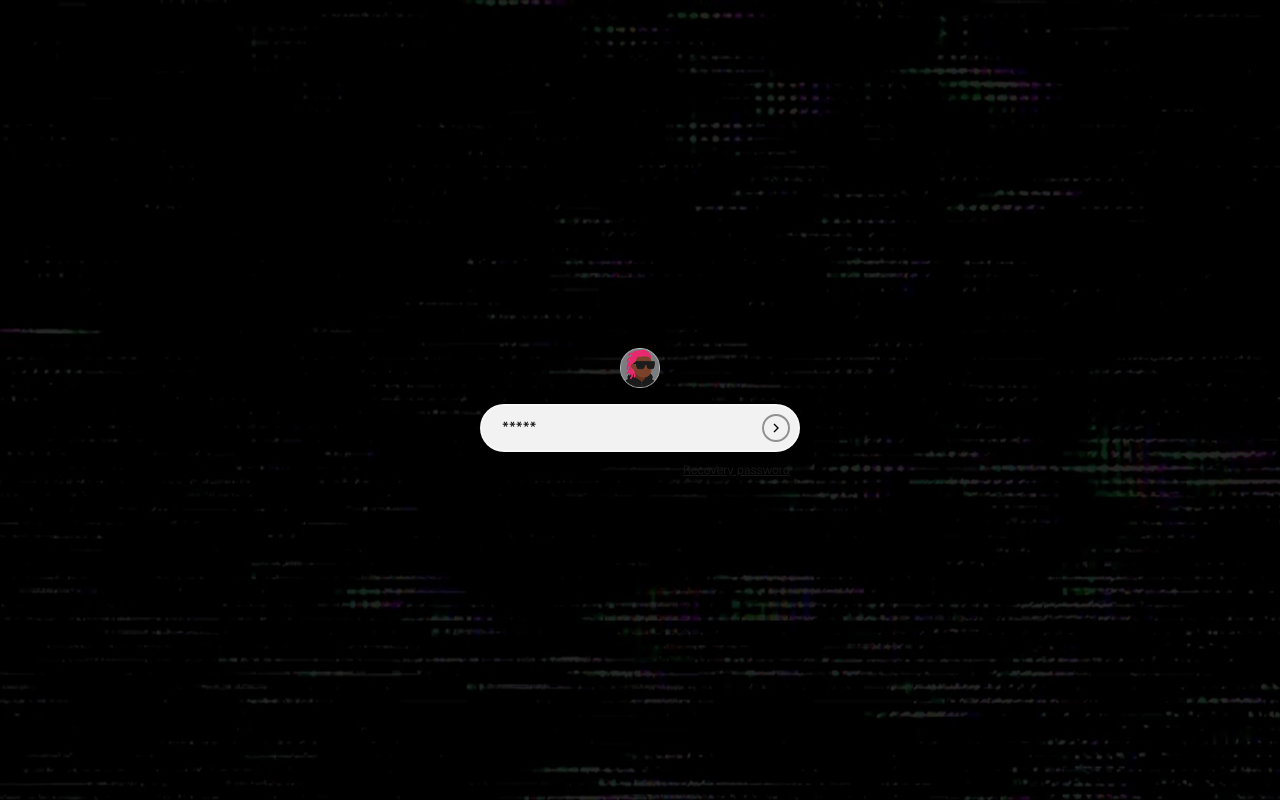
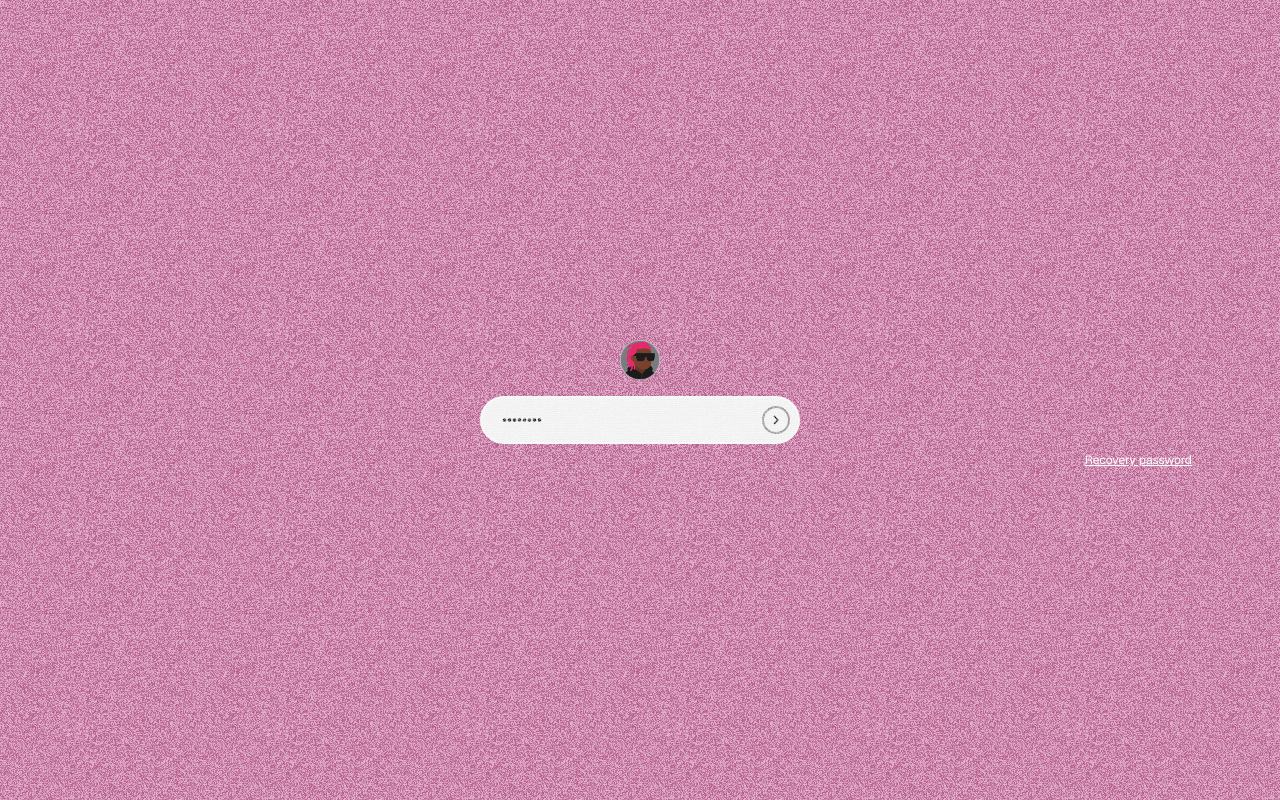
Before and after one commit to webmaster540/DEMEANOR, a Next.js app: page / in a window 1280 px wide. Built offline with nearby package versions, Linux system fonts and the light colour scheme.

Commit message:
styling: changed background

```diff
--- a/src/app/(frontend)/globals.css
+++ b/src/app/(frontend)/globals.css
@@ -13,8 +13,10 @@
 }
 
 body {
-  background-image: url('../../../public/static.png');
-  background-color: black;
+  /* background-image: url('../../../public/staticuzi.png');
+  background-position: center;
+  background-size: cover; */
+  /* background-color: pink; */
   color: var(--foreground);
   font-family: Arial, Helvetica, sans-serif;
 }
--- a/src/app/components/HomePage.tsx
+++ b/src/app/components/HomePage.tsx
@@ -6,12 +6,13 @@ import pfp from '../../../public/pfp.png';
 import Link from "next/link";
 import { useState } from "react";
 import QuestionTerminal from "./QuestionTerminal";
+import TVStatic from "./TVStatic";
 
 export default function HomePage() {
   const [openTerminal, setOpenTerminal] = useState(false);
 
   return (
-    <div className="font-sans grid content-center min-h-screen p-8 sm:p-20 overflow-hidden">
+    <div className="font-sans grid content-center min-h-screen p-8 sm:p-20 overflow-hidden bg-pink-400/60">
       {openTerminal && (
         <>
           <div className="fixed inset-0 bg-black/50 z-40 backdrop-blur-sm"></div>
@@ -20,20 +21,32 @@ export default function HomePage() {
       )}
 
       <main className="relative flex flex-col space-y-4 row-start-2 items-center">
-        <div className="w-10 h-10">
+        <div className="w-10 h-10 z-20">
           <Image src={pfp} className="object-cover w-full h-full" alt="profile picture" />
         </div>
-        <div onClick={() => setOpenTerminal(true)} className="relative flex gap-4 items-center rounded-full border-2 border-solid border-white/40 bg-[#f2f2f2] transition-colors h-10 sm:h-12 px-4 sm:px-5 w-full sm:w-auto md:w-[320px]">
-          <div className="">*****</div>
+        <div onClick={() => setOpenTerminal(true)} className="relative flex gap-4 items-center h-10 sm:h-12 px-4 sm:px-5 w-full sm:w-auto md:w-[320px] rounded-full border-2 border-solid border-white/40 bg-[#f2f2f2] transition-colors">
+          <div className="">••••••••</div>
           <div className="absolute right-2 top-1/2 -translate-y-1/2 transform p-1 border-2 border-solid border-black/40 flex items-center rounded-full">
             <button onClick={() => setOpenTerminal(false)} className="text-black"><GrFormNext /></button>
           </div>
-
-          <div className="absolute right-2 top-14 text-right text-xs underline">
+        </div>
+        <div className="absolute right-2 -bottom-2 text-xs underline text-white">
             <Link href="/recovery" className="">Recovery password</Link>
           </div>
-        </div>
       </main>
+
+     <TVStatic
+        intensity={70}
+        flickerSpeed={80}
+        className="opacity-70"
+      />
+
+      {/* Optional scanlines for more realism */}
+      <div className="absolute inset-0 pointer-events-none z-20 opacity-10"
+           style={{
+             backgroundImage: `repeating-linear-gradient(0deg, rgba(0, 0, 0, 0.15), rgba(0, 0, 0, 0.15) 1px, transparent 1px, transparent 2px)`,
+           }}>
+      </div>
     </div>
   );
 }
--- /dev/null
+++ b/src/app/components/TVStatic.tsx
@@ -0,0 +1,62 @@
+'use client';
+
+import { useEffect, useState } from 'react';
+
+interface TVStaticProps {
+  intensity?: number;
+  flickerSpeed?: number;
+  className?: string;
+}
+
+const TVStatic = ({
+  intensity = 50,
+  flickerSpeed = 60,
+  className = '',
+}: TVStaticProps) => {
+  const [noise, setNoise] = useState<string>('');
+
+  useEffect(() => {
+    const generateNoise = () => {
+      const canvas = document.createElement('canvas');
+      canvas.width = 200;
+      canvas.height = 200;
+      const ctx = canvas.getContext('2d');
+
+      if (!ctx) return;
+
+      const imageData = ctx.createImageData(canvas.width, canvas.height);
+      const data = imageData.data;
+      const intensityValue = Math.floor((intensity / 100) * 255);
+
+      for (let i = 0; i < data.length; i += 4) {
+        const value = Math.floor(Math.random() * intensityValue);
+        data[i] = value;
+        data[i + 1] = value;
+        data[i + 2] = value;
+        data[i + 3] = 255;
+      }
+
+      ctx.putImageData(imageData, 0, 0);
+      setNoise(canvas.toDataURL());
+    };
+
+    generateNoise();
+    const interval = setInterval(generateNoise, flickerSpeed);
+    return () => clearInterval(interval);
+  }, [intensity, flickerSpeed]);
+
+  return (
+    <div
+      className={`absolute inset-0 overflow-hidden ${className}`}
+      style={{
+        backgroundImage: noise ? `url(${noise})` : undefined,
+        backgroundSize: '200px 200px',
+        backgroundRepeat: 'repeat',
+        mixBlendMode: 'screen',
+        pointerEvents: 'none',
+      }}
+    />
+  );
+};
+
+export default TVStatic;
```
Also changed, not shown: 1 other file (tests, documents, lock files or other folders).
